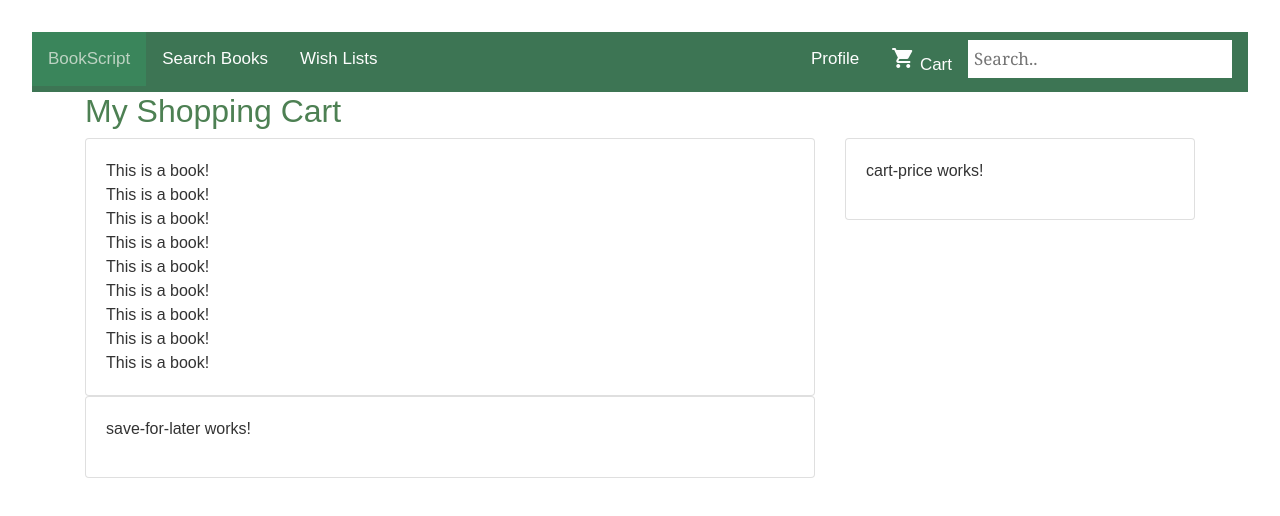
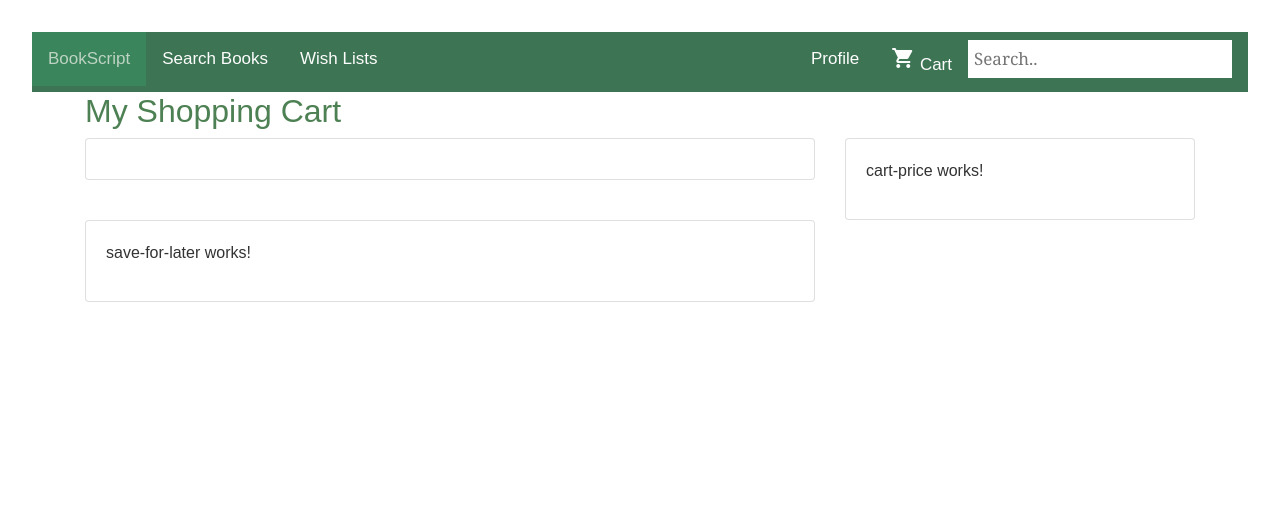
Before and after one commit to ShainaJSweeney/bookBrowsingGroup18, an Angular app: page /shop in a window 1280 px wide. Shown: the top 516 px of the page. Built offline with nearby package versions, Linux system fonts and the light colour scheme.

Commit message:
add to cart

```diff
--- a/src/app/cart-items/cart-items.component.html
+++ b/src/app/cart-items/cart-items.component.html
@@ -1,3 +1,4 @@
-<div *ngFor="let book of books">
-    This is a book!
+<div *ngFor="let item of items">
+    <span>{{ item.name }}</span>
+    <span>{{ item.price | currency }}</span>
 </div>
--- a/src/app/cart-items/cart-items.component.ts
+++ b/src/app/cart-items/cart-items.component.ts
@@ -1,6 +1,6 @@
 import { Component, OnInit } from '@angular/core';
 import { BOOKS } from 'src/app/mockBooks'
-
+import { CartService } from "src/app/cart.service";
 
 @Component({
   selector: 'app-cart-items',
@@ -9,9 +9,9 @@ import { BOOKS } from 'src/app/mockBooks'
 })
 export class CartItemsComponent implements OnInit {
 
-  books = BOOKS;
+  items = this.cartService.getItems();
 
-  constructor() { }
+  constructor(private cartService: CartService) { }
 
   ngOnInit(): void {
   }
--- a/src/app/cart.service.ts
+++ b/src/app/cart.service.ts
@@ -1,8 +1,11 @@
-import { Injectable } from '@angular/core';
+import { Injectable } from '@angular/core'
+import { Book } from "./book";
+
 
 @Injectable({
   providedIn: 'root'
 })
+
 export class CartService {
   items = [];
 
@@ -11,16 +14,14 @@ export class CartService {
     this.items.push(book);
   }
 
+  getItems() {
+    return this.items;
+  }
+
   clearCart() {
     this.items = [];
     return this.items;
   }
 
-  getItems() {
-    return this.items;
-  }
-
-
-
-  constructor() { }
+  constructor( ) { }
 }
--- a/src/app/hw/book.component.html
+++ b/src/app/hw/book.component.html
@@ -8,16 +8,12 @@
   </li>
 </ul>
 
-<div *ngIf="selectedBook">
-
+<div class="card" *ngIf="selectedBook">
+  <div class="card-body">
   <h2>{{selectedBook.name | uppercase}} Details</h2>
   <div><span>ID: </span>{{selectedBook.id}}</div>
     <div><span>Title: </span>{{selectedBook.name}}</div>
     <div><span>Price: </span>{{selectedBook.price}}</div>
-    <div>
-<!--    <label>Title:
-      <input [(ngModel)]="selectedBook.name" placeholder="name"/>
-    </label>-->
+  <button class="btn-success" (click)="addToCart(selectedBook)">Add to Cart</button>
   </div>
-
 </div>
--- a/src/app/hw/book.component.ts
+++ b/src/app/hw/book.component.ts
@@ -1,7 +1,7 @@
 import { Component, OnInit } from '@angular/core';
-import { Book } from '../book';
-import { BOOKS } from '../mockBooks';
-import { CartService } from "../cart.service";
+import { Book } from 'src/app/book';
+import { BOOKS } from 'src/app/mockBooks';
+import { CartService } from "src/app/cart.service";
 
 @Component({
   selector: 'app-book',
@@ -13,6 +13,14 @@ export class BookComponent implements OnInit {
 
   books = BOOKS;
   selectedBook?: Book;
+  // @ts-ignore
+  book;
+
+  addToCart(book: any) {
+    this.cartService.addToCart(book);
+    window.alert("Your book has been added to the cart!");
+    console.log(this.cartService.getItems())
+  }
 
   constructor(private cartService: CartService) { }
 
```
Also changed, not shown: tsconfig.json (+4 -4 lines).
